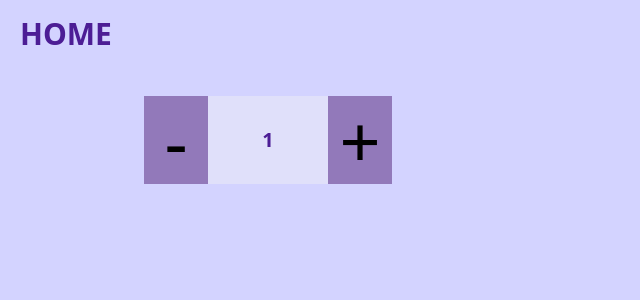
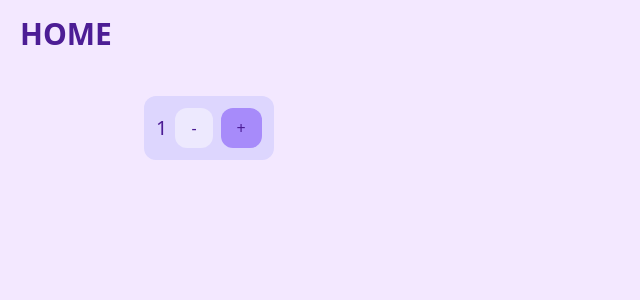
Before and after one commit to emildave/cprg306-assignments, a Next.js app: page /week-4 in a window 1280 px wide. Shown: the top 300 px of the page, without its empty margins (0-640 px from the left). Built offline with nearby package versions, Linux system fonts and the light colour scheme.

Commit message:
Updated Colors
updated the colors for the website

```diff
--- a/app/layout.js
+++ b/app/layout.js
@@ -9,10 +9,10 @@ export const metadata = {
 export default function RootLayout({ children }) {
   return (
     <html lang="en">
-      <body className={`bg-background flex justify-center pt-20`}>
+      <body className={`bg-purple-100 flex justify-center pt-20`}>
         <Link
           href={"/"}
-          className="absolute font-bold text-3xl top-2 left-2 text-text px-3 py-2 hover:bg-secondary"
+          className="absolute font-bold text-3xl top-2 left-2 text-violet-900 px-3 py-2 hover:bg-violet-300 rounded-xl"
           >
           HOME
         </Link>
--- a/app/page.js
+++ b/app/page.js
@@ -3,17 +3,17 @@ import Link from 'next/link';
 export default function Page() {
   return (
     <main class name='flex flex-col gap-5'>
-      <h1 className="text-text text-4xl font-bold">
+      <h1 className="text-violet-900 text-4xl font-bold">
         CPRG 306: Web Development 2 - Assignments
       </h1>
       <ul className="flex flex-col gap-2 mt-5">
         <Link href='./week-2' className={button}>Week 2</Link>
         <Link href='./week-3' className={button}>Week 3</Link>
         <Link href='./week-4' className={button}>Week 4</Link>
+        <Link href='./week-5' className={button}>Week 5</Link>
       </ul>
     </main>
   );
 }
 
-const button =
-  "px-3 py-2 text-text text-lg hover:text-lg bg-primary w-fit hover:bg-secondary font-bold";
+const button = "px-3 py-2 text-violet-900 text-lg hover:text-lg bg-violet-200 w-fit hover:bg-violet-300 font-bold rounded-xl";
--- a/app/week-3/item.js
+++ b/app/week-3/item.js
@@ -1,9 +1,9 @@
 export default function Item(props) {
     return (
         <main>
-            <section className='m-2 bg-primary p-3'>
-            <h2 className='text-xl font-bold text-text'>{props.name}</h2>
-            <p>Buy {props.quantity} in {props.category}</p>
+            <section className='m-2 bg-violet-200 p-3'>
+            <h2 className='text-xl font-bold text-violet-900'>{props.name}</h2>
+            <p className='text-violet-900'>Buy {props.quantity} in {props.category}</p>
             </section>
         </main>
     );
--- a/app/week-3/page.js
+++ b/app/week-3/page.js
@@ -3,7 +3,7 @@ import ItemList from './item-list.js';
 export default function Page() {
     return (
         <main>
-            <h1 className='text-2xl font-bold text-text'>Shopping List</h1>
+            <h1 className='text-2xl font-bold text-violet-900'>Shopping List</h1>
             <ItemList/>
         </main>
     );
--- a/app/week-4/new-item.js
+++ b/app/week-4/new-item.js
@@ -14,24 +14,10 @@ export default function NewItem() {
     };
 
     return (
-    <div className="flex gap-3 justify-around items-center min-w-[10%] max-w-[25%] bg-primary overflow-clip">
-      <button
-        className="flex justify-center px-5 py-2 bg-secondary text-7xl min-w-[5vw] min-h-[5vw]"
-        onClick={decrement}
-      >
-        -
-      </button>
-
-      <div className="w-full text-center bg-primary text-text font-bold text-xl">
-        {quantity}
+      <div className="flex justify-center items-center space-x-2 bg-violet-200 p-3 rounded-xl w-min h-min">
+          <p className="mb-0 text-violet-900 text-xl">{quantity}</p>
+          <button className={`px-4 py-2 rounded-xl h-full  ${quantity === 1 ? "bg-violet-100" : "bg-violet-400 && hover:bg-violet-500"} text-violet-900`}type="button"onClick={decrement}>-</button>
+          <button className={`px-4 py-2 rounded-xl h-full ${quantity === 20 ? "bg-violet-100" : "bg-violet-400 && hover:bg-violet-500"} text-violet-900`}type="button"onClick={increment}>+</button>
       </div>
-
-      <button
-        className="flex justify-center px-5 py-2 bg-secondary text-7xl min-w-[5vw] min-h-[5vw]"
-        onClick={increment}
-      >
-        +
-      </button>
-    </div>
     );
 }
--- a/tailwind.config.js
+++ b/tailwind.config.js
@@ -7,12 +7,6 @@ module.exports = {
   ],
   theme: {
     extend: {
-      colors: {
-        background: "#D3D3FF",
-        text: "#4c1d95",
-        primary: "#e0e0fa",
-        secondary: "#9279BA",
-      },
     },
   },
   plugins: [],
```
